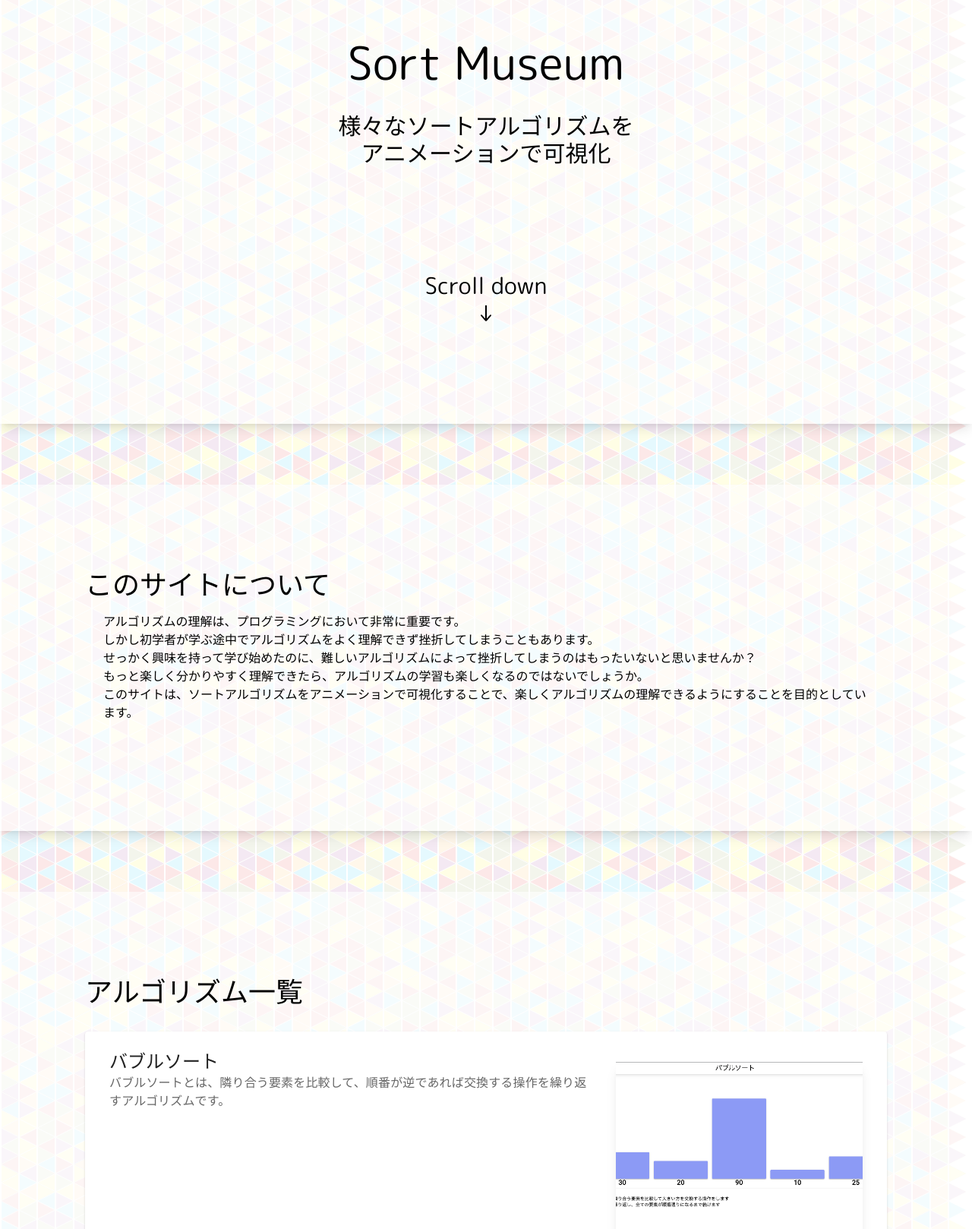
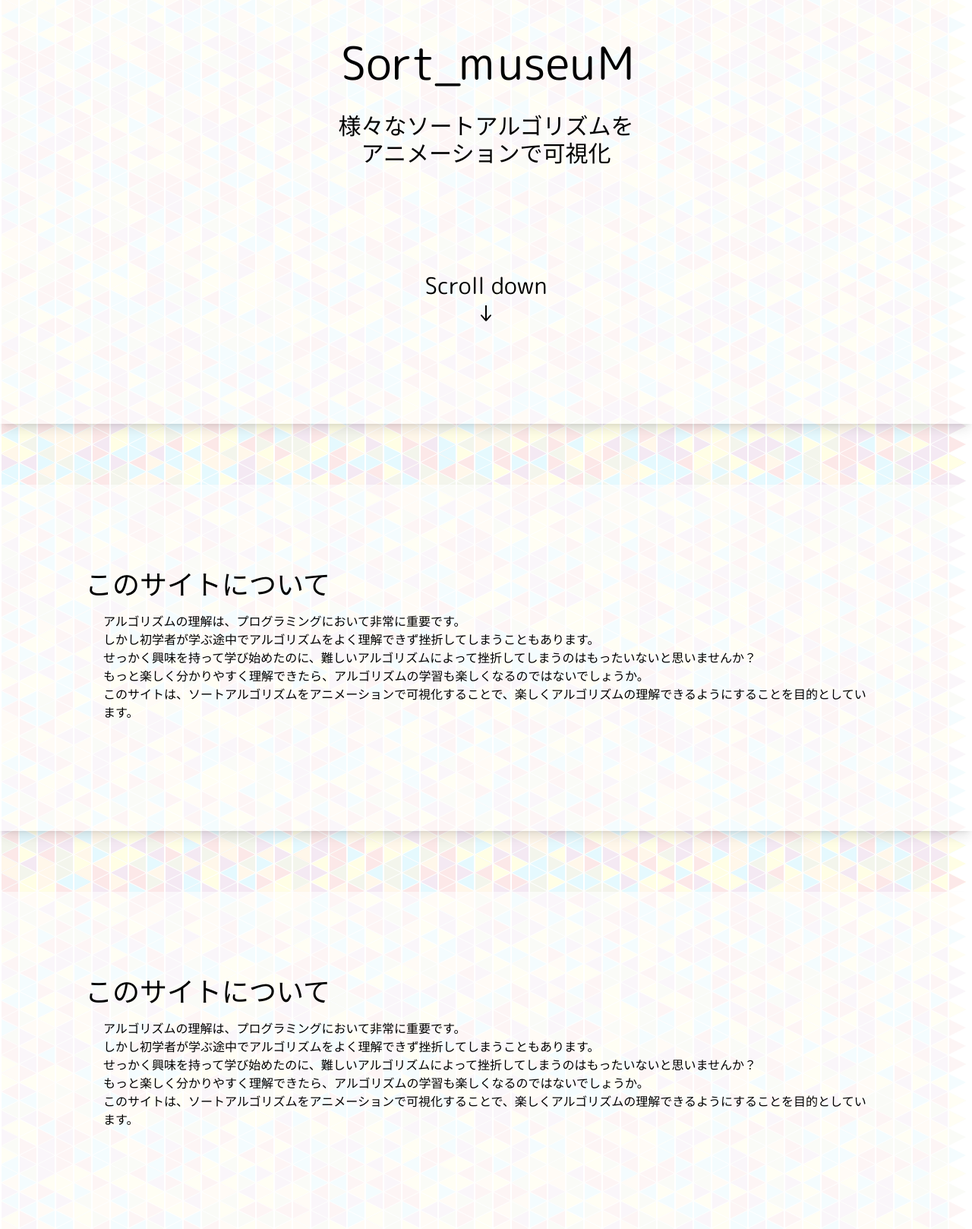
Before and after one commit to aaaa777/wdc2024, a Next.js app: page / in a window 1280 px wide. Shown: the part 242-1860 px from the top of the page at 76% size. Built offline with nearby package versions, Linux system fonts and the light colour scheme.

Commit message:
タイトルのアニメーションの追加

```diff
--- a/package.json
+++ b/package.json
@@ -10,6 +10,7 @@
     "hiu-build": "next build && node ./scripts/replace.js && node ./scripts/rename.js"
   },
   "dependencies": {
+    "@emotion/core": "^11.0.0",
     "@emotion/react": "^11.11.4",
     "@emotion/styled": "^11.11.5",
     "@fontsource/roboto": "^5.0.13",
@@ -21,6 +22,7 @@
     "next": "14.2.3",
     "react": "^18",
     "react-dom": "^18",
+    "react-intersection-observer": "^9.10.2",
     "react-router-dom": "^6.23.1",
     "styled-components": "^6.1.11"
   },
--- a/src/app/page.js
+++ b/src/app/page.js
@@ -6,7 +6,12 @@ import SectionBlock from "@/components/index-parts/section-block";
 import SectionCard from "@/components/index-parts/section-card";
 import { height, sizeHeight } from "@mui/system";
 import Link from "next/link";
+import { useInView } from "react-intersection-observer";
 import React, {useEffect} from 'react'
+import { motion } from "framer-motion";
+import { css } from "@emotion/react";
+import anime from 'animejs/lib/anime.es.js';
+import AnimeManager from "@/lib/anime-manager";
 // import { mpr1c } from "./layout";
 
 export default function Home() {
@@ -20,7 +25,84 @@ export default function Home() {
   const selectionSortDesc = "選択ソートとは、最小値を見つけ、それを先頭に移動させる操作を繰り返すアルゴリズムです。"
   const bozoSortDesc = "ボゾソートとは、ランダムに2つの要素を選び、順番が逆であれば交換する操作を繰り返すアルゴリズムです。"
 
+  const am = new AnimeManager()
+
+  const [ref, inView] = useInView({
+    rootMargin: '-40%',
+    triggerOnce: true,
+  });
+
+  const [ref2, inView2] = useInView({
+    rootMargin: '-200px',
+    triggerOnce: true,
+  });
+
   useEffect(() => {
+    const mTranslate = am.calcSwapTranslate(".title-large-m", ".title-small-m");
+    const slideDuration = 700;
+    const smDelay = 500;
+    anime.timeline({
+      easing: 'easeInOutSine',
+      direction: 'alternate',
+      targets: ".title-large-m",
+      loop: true,
+    }).add({
+      translateX: mTranslate.translateAX,
+      duration: slideDuration,
+      delay: 500,
+    }).add({
+      duration: smDelay + slideDuration,
+    });
+
+    anime.timeline({
+      easing: 'easeInOutSine',
+      direction: 'alternate',
+      targets: ".title-small-m",
+      loop: true,
+    }).add({
+      translateX: mTranslate.translateBX,
+      duration: slideDuration,
+      delay: 500,
+    }).add({
+      duration: smDelay + slideDuration,
+    });
+
+    const sTranslate = am.calcSwapTranslate(".title-large-s", ".title-small-s");
+    anime.timeline({
+      easing: 'easeInOutSine',
+      direction: 'alternate',
+      targets: ".title-large-s",
+      loop: true,
+    }).add({
+      duration: smDelay + slideDuration,
+    }).add({
+      translateX: sTranslate.translateAX,
+      duration: slideDuration,
+      delay: 500,
+    });
+
+    anime.timeline({
+      easing: 'easeInOutSine',
+      direction: 'alternate',
+      targets: ".title-small-s",
+      loop: true,
+    }).add({
+      duration: smDelay + slideDuration,
+    }).add({
+      translateX: sTranslate.translateBX,
+      duration: slideDuration,
+      delay: 500,
+    });
+
+    // anime({
+    //   targets: ".scroll-down",
+    //   translateY: -10,
+    //   duration: 1000,
+    //   direction: 'alternate',
+    //   loop: true
+    // });
+
+
     var livePatern = {
       canvas: null,
       contents: null,
@@ -109,10 +191,11 @@ export default function Home() {
     };
 
     !function(){livePatern.init();}()
-      }, []);
+  }, []);
 
   return (
     <main className="min-h-screen flex flex-col items-center justify-between">
+      {/* <SlideIn /> */}
       <canvas id="canvas" className="relative h-full w-full">
       </canvas>
 
@@ -121,9 +204,9 @@ export default function Home() {
         <div className="w-full h-screen flex flex-col md:p-28 pt-6 text-center  bg-white bg-opacity-60 shadow-lg">
           <div className="flex flex-col grow justify-center">
 
-            <div className={`text-6xl m-1 md:m-5 pt-10`}>
+            <div className={`flex justify-center text-6xl m-1 md:m-5 pt-10`}>
             {/*Algorithm Library*/}
-            Sort Museum
+            <div className="title-large-s">S</div><div>ort</div><div>_</div><div className="title-large-m">M</div><div>u</div><div className="title-small-s">s</div><div>eu</div><div className="title-small-m">m</div>
             </div>
             {/* <div className="flex flex-col md:w-full"> */}
               <div className="text-3xl pt-4">
@@ -135,7 +218,7 @@ export default function Home() {
               </div>
             {/* </div> */}
           </div>
-          <div className="flex-end pb-4">
+          <div className="scroll-down flex-end pb-4">
             <div className="text-3xl">
               Scroll down
             </div>
@@ -147,11 +230,25 @@ export default function Home() {
 
         <SectionBlock title="このサイトについて">
           <div className="section-description text-left md:px-6 pb-8 whitespace-pre-line">
+            <p ref={ref} className={inView ? "animate-fade-in-bottom" : "opacity-0"}>
             アルゴリズムの理解は、プログラミングにおいて非常に重要です。<br />
             しかし初学者が学ぶ途中でアルゴリズムをよく理解できず挫折してしまうこともあります。<br />
             せっかく興味を持って学び始めたのに、難しいアルゴリズムによって挫折してしまうのはもったいないと思いませんか？<br />
             もっと楽しく分かりやすく理解できたら、アルゴリズムの学習も楽しくなるのではないでしょうか。<br />
             このサイトは、ソートアルゴリズムをアニメーションで可視化することで、楽しくアルゴリズムの理解できるようにすることを目的としています。<br />
+            </p>
+          </div>
+        </SectionBlock>
+
+        <SectionBlock title="このサイトについて">
+          <div className="section-description text-left md:px-6 pb-8 whitespace-pre-line">
+            <p ref={ref2} className={inView2 ? "animate-fade-in-bottom" : "opacity-0"}>
+            アルゴリズムの理解は、プログラミングにおいて非常に重要です。<br />
+            しかし初学者が学ぶ途中でアルゴリズムをよく理解できず挫折してしまうこともあります。<br />
+            せっかく興味を持って学び始めたのに、難しいアルゴリズムによって挫折してしまうのはもったいないと思いませんか？<br />
+            もっと楽しく分かりやすく理解できたら、アルゴリズムの学習も楽しくなるのではないでしょうか。<br />
+            このサイトは、ソートアルゴリズムをアニメーションで可視化することで、楽しくアルゴリズムの理解できるようにすることを目的としています。<br />
+            </p>
           </div>
         </SectionBlock>
 
--- /dev/null
+++ b/src/components/index-parts/fadein-text.js
@@ -0,0 +1,5 @@
+export const FadeInText = (props) => {
+  return (
+    <p ref={props.ref} className={props.inView ? "animate-fade-in-bottom" : "opacity-0"}>{props.children}</p>
+  );
+}
--- a/tailwind.config.js
+++ b/tailwind.config.js
@@ -12,6 +12,23 @@ module.exports = {
         "gradient-conic":
           "conic-gradient(from 180deg at 50% 50%, var(--tw-gradient-stops))",
       },
+      // Animista で好みに生成したものを貼り付ける
+      //FreeBSD-licensed CSS animation by Animista
+      animation: {
+        "fade-in-bottom": "fade-in-bottom 0.6s ease-out   both",
+      },
+      keyframes: {
+        "fade-in-bottom": {
+          "0%": {
+            transform: "translateY(50px)",
+            opacity: "0",
+          },
+          to: {
+            transform: "translateY(0)",
+            opacity: "1",
+          },
+        },
+      },
     },
   },
   corePlugins: {
```
Also changed, not shown: 1 other file (tests, documents, lock files or other folders).
